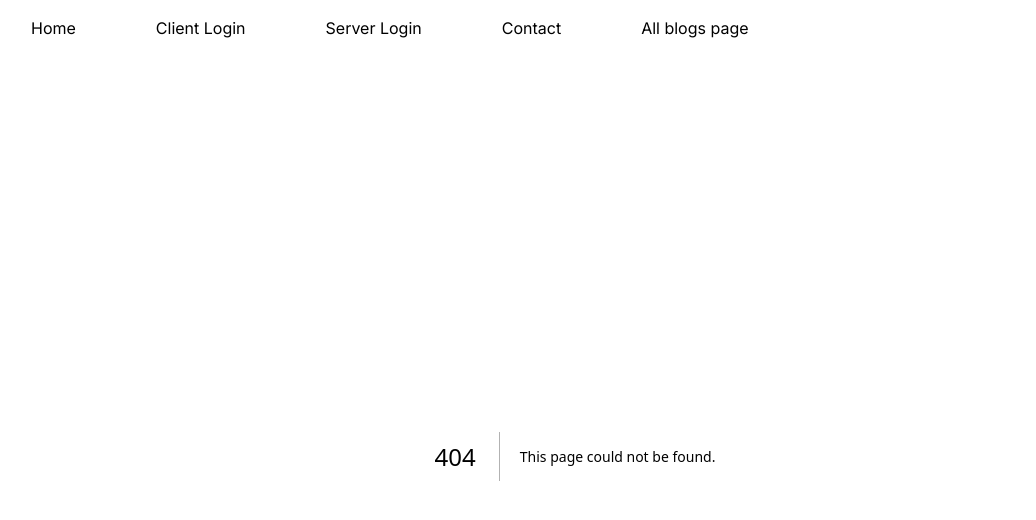
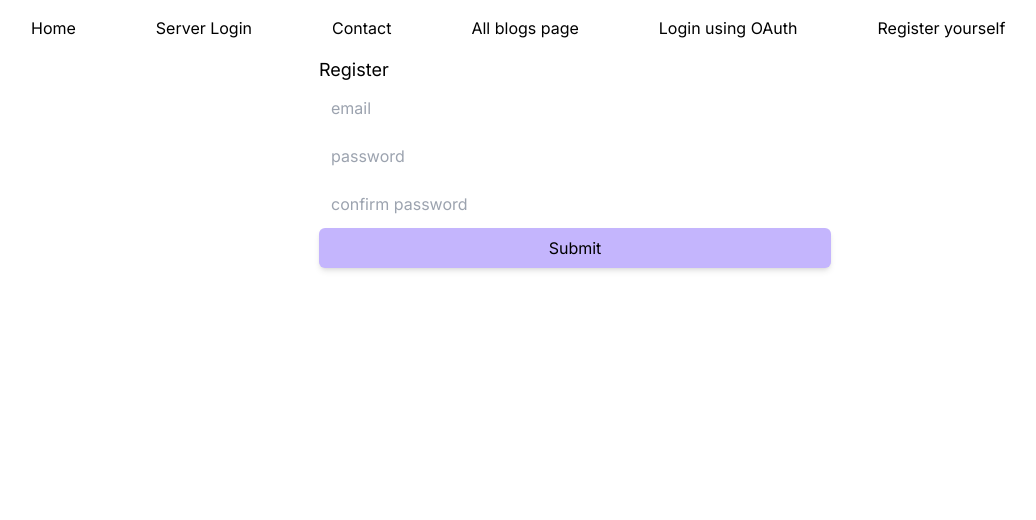
Before and after one commit to vivuser/vivart, a Next.js app: page /signup in a window 1280 px wide. Before the commit this address had no page. Shown: the top 520 px of the page, without its empty margins (65-1101 px from the left). Built offline with nearby package versions, Linux system fonts and the light colour scheme.

Commit message:
added normal signup flow

```diff
--- /dev/null
+++ b/app/(auth)/signup/page.js
@@ -0,0 +1,45 @@
+const Signup = () => {
+
+    async function registerUser(formData) {
+        'use server'
+
+        const formFields = {
+            email: formData.get('email'),
+            password: formData.get('password'),
+            confirmPassword : formData.get('confirmPassword')
+        }
+        console.log(formFields , 'checking  formfields..')
+
+        try{
+            const response = await fetch('http://localhost:3001/auth/signup', {
+                method: 'POST',
+                headers: {
+                    'Content-Type': 'application/json'
+                },
+                body:JSON.stringify(formFields)
+            });
+
+            if (!response.ok) {
+                throw new Error('Failed to register user');
+            }
+        } catch (error) {
+            console.error('Error registering user:', error)
+        }
+
+    }
+
+
+    return (
+        <div className="flex flex-col mx-auto max-w-lg">
+        <h2 className="text-lg font-normal">Register</h2>
+        <form action={registerUser} className="flex flex-col">
+        <input  name="email" placeholder="email" className="p-2 border-t-1 m-1"/>
+        <input  name="password" placeholder="password" className="p-2 border-t-1 m-1"/>
+        <input  name="confirmPassword" placeholder="confirm password" className="p-2 border-t-1 m-1"/>
+        <button type="submit" className="bg-violet-300 shadow-md p-2 rounded-md">Submit</button>
+        </form>
+        </div>
+    )
+}
+
+export default Signup;
--- a/app/components/MainNavbar.jsx
+++ b/app/components/MainNavbar.jsx
@@ -7,10 +7,11 @@ const MainNavbar = () => {
         <div className="m-4">
             <ul className="flex flex-wrap mx-10">
                 <li className="mx-10"><Link href="/">Home</Link></li>
-                <li className="mx-10"><Link href="/client">Client Login</Link></li>
                 <li className="mx-10"><Link href="/server">Server Login</Link></li>
                 <li className="mx-10"><Link href="/contact">Contact</Link></li>
                 <li className="mx-10"><Link href="/blogsData">All blogs page</Link></li>
+                <li className="mx-10"><Link href="/client">Login using OAuth</Link></li>
+                <li className="mx-10"><Link href="/signup">Register yourself</Link></li>
             </ul>
         </div>
     )
```
